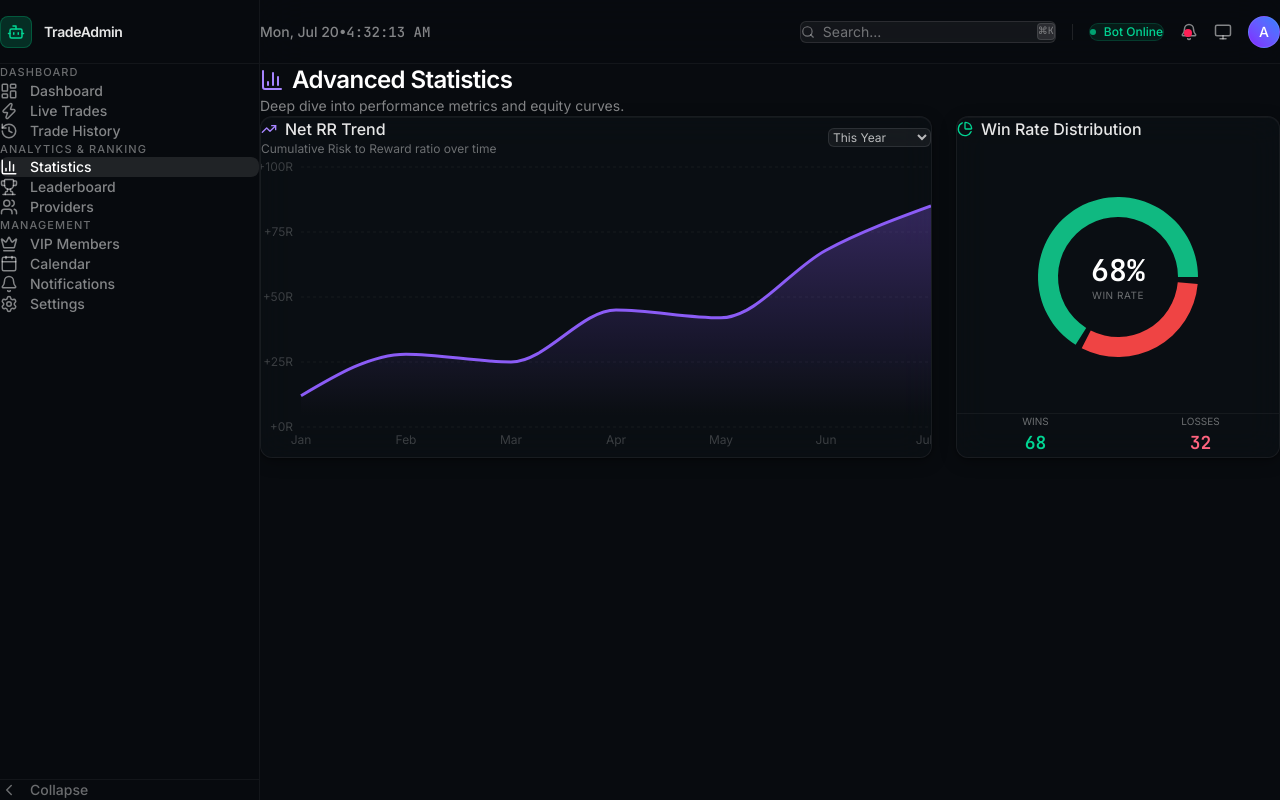
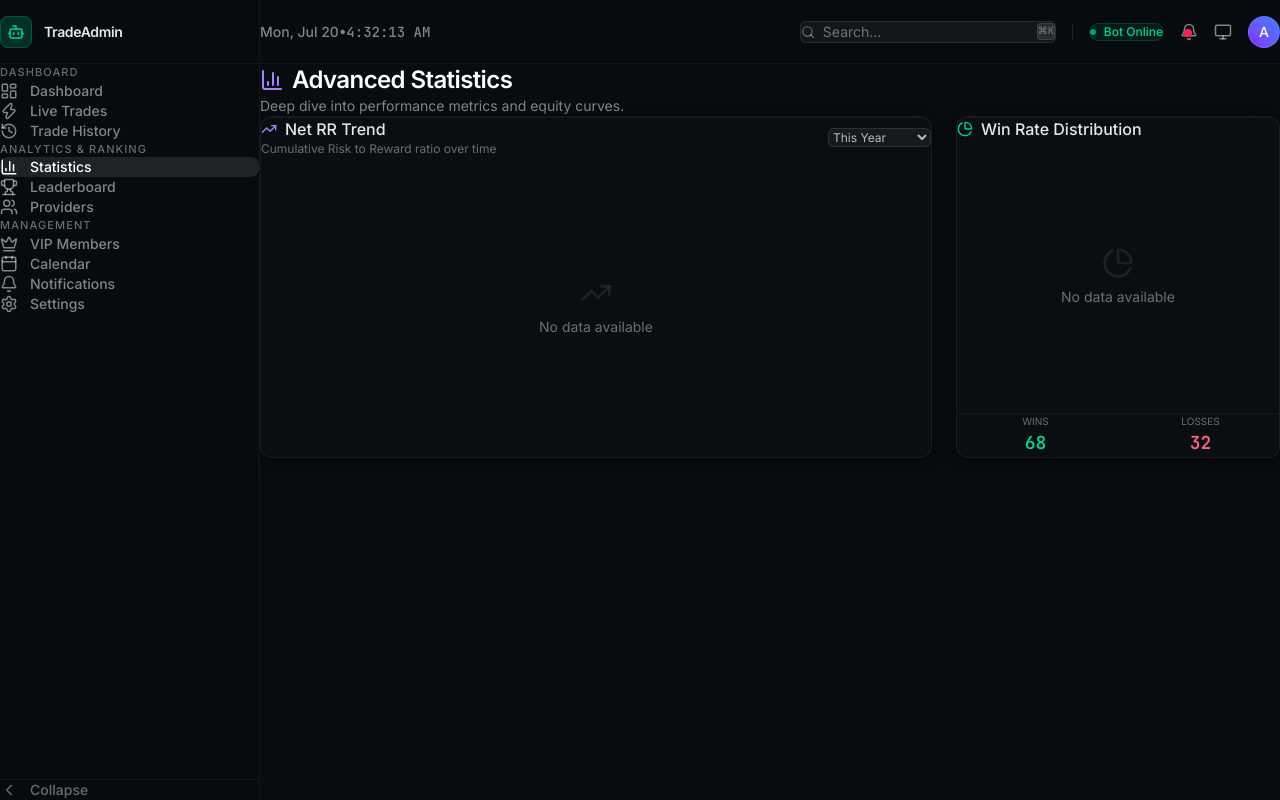
Before and after one commit to Watcharaphong09/my-signal-bot, a Next.js app in the folder web-dashboard/: page /statistics in a window 1280 px wide. Built offline with nearby package versions, Linux system fonts and the light colour scheme.

Commit message:
fix: clear mock data from statistics and calendar

```diff
--- a/web-dashboard/app/(dashboard)/calendar/page.tsx
+++ b/web-dashboard/app/(dashboard)/calendar/page.tsx
@@ -29,9 +29,7 @@ export default function CalendarPage() {
           {Array.from({ length: 35 }).map((_, i) => {
             const isDay = i > 1 && i < 33;
             const dayNum = isDay ? i - 1 : "";
-            const isWin = i % 5 === 0;
-            const isLoss = i % 8 === 0;
-            const hasTrades = isDay && (isWin || isLoss || i % 3 === 0);
+            const hasTrades = false; // Mock data cleared
 
             return (
               <div
@@ -44,11 +42,8 @@ export default function CalendarPage() {
 
                 {hasTrades && (
                   <div className="mt-2 space-y-1">
-                    <div className={`text-[10px] px-1 py-0.5 rounded ${isWin ? 'bg-emerald-500/20 text-emerald-400' : isLoss ? 'bg-rose-500/20 text-rose-400' : 'bg-white/10 text-white/70'}`}>
-                      {isWin ? '+45R' : isLoss ? '-12R' : '+5R'}
-                    </div>
-                    <div className="text-[9px] text-white/30 text-left pl-1">
-                      {isWin ? '4 Trades' : '2 Trades'}
+                    <div className="text-[10px] px-1 py-0.5 rounded bg-white/10 text-white/70">
+                      +0R
                     </div>
                   </div>
                 )}
--- a/web-dashboard/app/(dashboard)/statistics/page.tsx
+++ b/web-dashboard/app/(dashboard)/statistics/page.tsx
@@ -3,16 +3,8 @@
 import { BarChart3, TrendingUp, PieChart as PieChartIcon } from "lucide-react";
 import { ResponsiveContainer, AreaChart, Area, XAxis, YAxis, Tooltip, CartesianGrid, PieChart, Pie, Cell } from "recharts";
 
-const performanceData = [
-  { name: 'Jan', rr: 12 }, { name: 'Feb', rr: 28 }, { name: 'Mar', rr: 25 },
-  { name: 'Apr', rr: 45 }, { name: 'May', rr: 42 }, { name: 'Jun', rr: 68 },
-  { name: 'Jul', rr: 85 }
-];
-
-const winLossData = [
-  { name: 'Wins', value: 68, color: '#10B981' },
-  { name: 'Losses', value: 32, color: '#EF4444' }
-];
+const performanceData: any[] = [];
+const winLossData: any[] = [];
 
 export default function StatisticsPage() {
   return (
@@ -44,7 +36,13 @@ export default function StatisticsPage() {
             </select>
           </div>
 
-          <div className="h-[300px] w-full">
+          <div className="h-[300px] w-full flex items-center justify-center">
+            {performanceData.length === 0 ? (
+              <div className="text-white/40 text-sm flex flex-col items-center gap-2">
+                <TrendingUp size={32} className="opacity-20" />
+                No data available
+              </div>
+            ) : (
               <ResponsiveContainer width="100%" height="100%">
                 <AreaChart data={performanceData} margin={{ top: 10, right: 0, left: -20, bottom: 0 }}>
                   <defs>
@@ -55,7 +53,7 @@ export default function StatisticsPage() {
                   </defs>
                   <CartesianGrid strokeDasharray="3 3" stroke="rgba(255,255,255,0.05)" vertical={false} />
                   <XAxis dataKey="name" stroke="rgba(255,255,255,0.2)" fontSize={12} tickLine={false} axisLine={false} />
-                <YAxis stroke="rgba(255,255,255,0.2)" fontSize={12} tickLine={false} axisLine={false} tickFormatter={(val) => `+${val}R`} />
+                  <YAxis stroke="rgba(255,255,255,0.2)" fontSize={12} tickLine={false} axisLine={false} tickFormatter={(val: any) => `+${val}R`} />
                   <Tooltip
                     contentStyle={{ backgroundColor: '#0D1117', border: '1px solid rgba(255,255,255,0.1)', borderRadius: '8px' }}
                     itemStyle={{ color: '#F0F6FC' }}
@@ -63,6 +61,7 @@ export default function StatisticsPage() {
                   <Area type="monotone" dataKey="rr" stroke="#8B5CF6" strokeWidth={3} fillOpacity={1} fill="url(#colorRr)" />
                 </AreaChart>
               </ResponsiveContainer>
+            )}
           </div>
         </div>
 
@@ -75,6 +74,13 @@ export default function StatisticsPage() {
           </div>
 
           <div className="flex-1 h-[250px] w-full flex items-center justify-center relative">
+            {winLossData.length === 0 ? (
+              <div className="text-white/40 text-sm flex flex-col items-center gap-2">
+                <PieChartIcon size={32} className="opacity-20" />
+                No data available
+              </div>
+            ) : (
+              <>
                 <ResponsiveContainer width="100%" height="100%">
                   <PieChart>
                     <Pie
@@ -97,9 +103,11 @@ export default function StatisticsPage() {
                   </PieChart>
                 </ResponsiveContainer>
                 <div className="absolute inset-0 flex items-center justify-center flex-col pointer-events-none">
-              <span className="text-3xl font-semibold text-white num">68%</span>
+                  <span className="text-3xl font-semibold text-white num">0%</span>
                   <span className="text-[10px] text-white/40 uppercase tracking-wider">Win Rate</span>
                 </div>
+              </>
+            )}
           </div>
 
           <div className="grid grid-cols-2 gap-2 mt-4 pt-4 border-t border-white/5">
```
Lines whose indentation alone changed are shown as unchanged.
